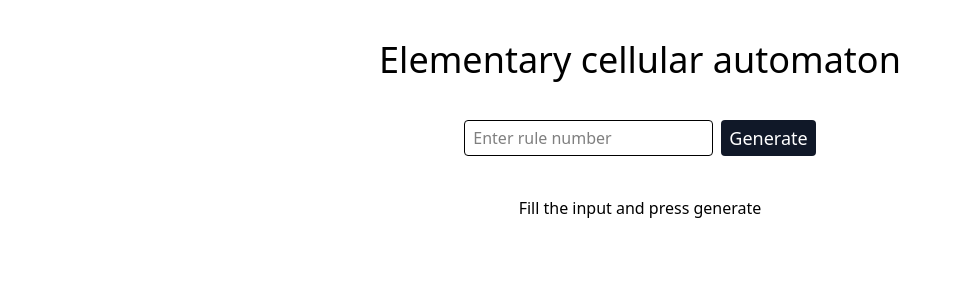
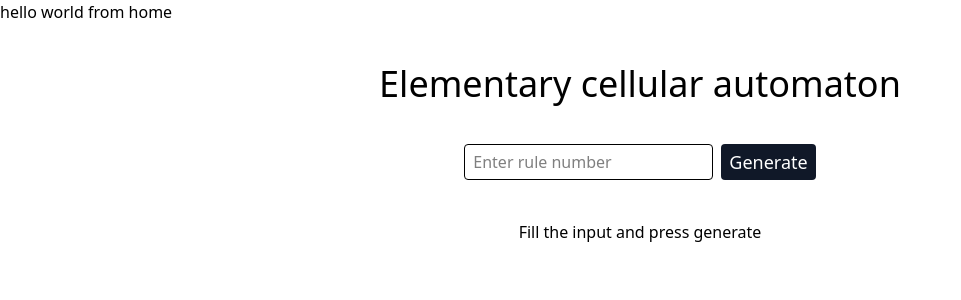
Before and after one commit to pxlblink/elementary-cellular-automaton, a React (Vite) app: page / in a window 1280 px wide. Shown: the top 300 px of the page, without its empty margins (0-961 px from the left). Built offline with nearby package versions, Linux system fonts and the light colour scheme.

Commit message:
Add and display home route

```diff
--- a/src/App.jsx
+++ b/src/App.jsx
@@ -2,6 +2,8 @@ import { useState } from "react";
 import Grid from "./components/Grid";
 import Header from "./components/Header";
 import Input from "./components/Input";
+import { Route, Routes } from "react-router";
+import Home from "./pages/Home";
 
 function App() {
   const [inputNo, setInputNo] = useState();
@@ -10,6 +12,9 @@ function App() {
 
   return (
     <div>
+      <Routes>
+        <Route index element={<Home />} />
+      </Routes>
       <Header />
       <Input
         inputNo={inputNo}
--- /dev/null
+++ b/src/pages/Home.jsx
@@ -0,0 +1,3 @@
+export default function Home() {
+  return <p>hello world from home</p>;
+}
```
